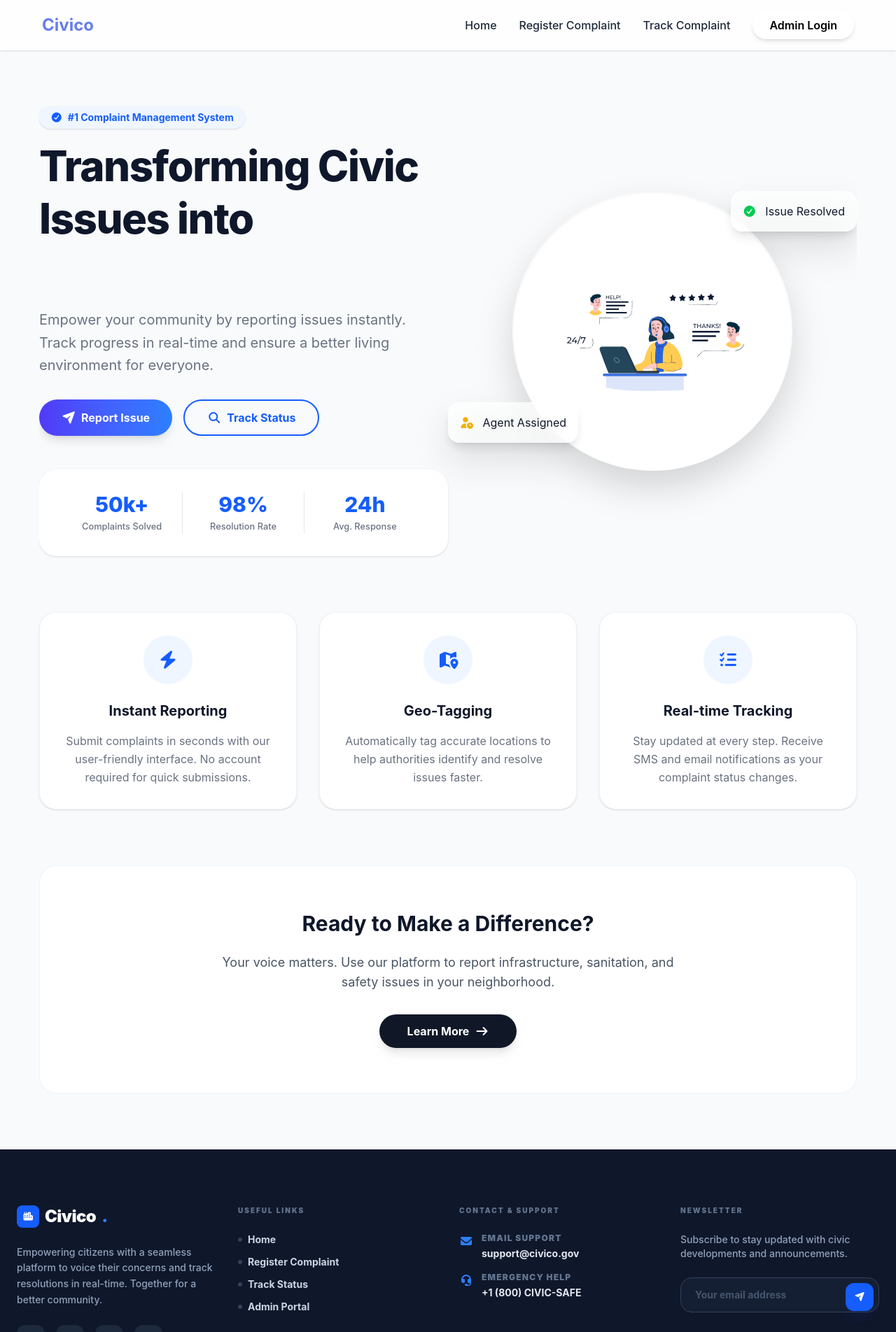
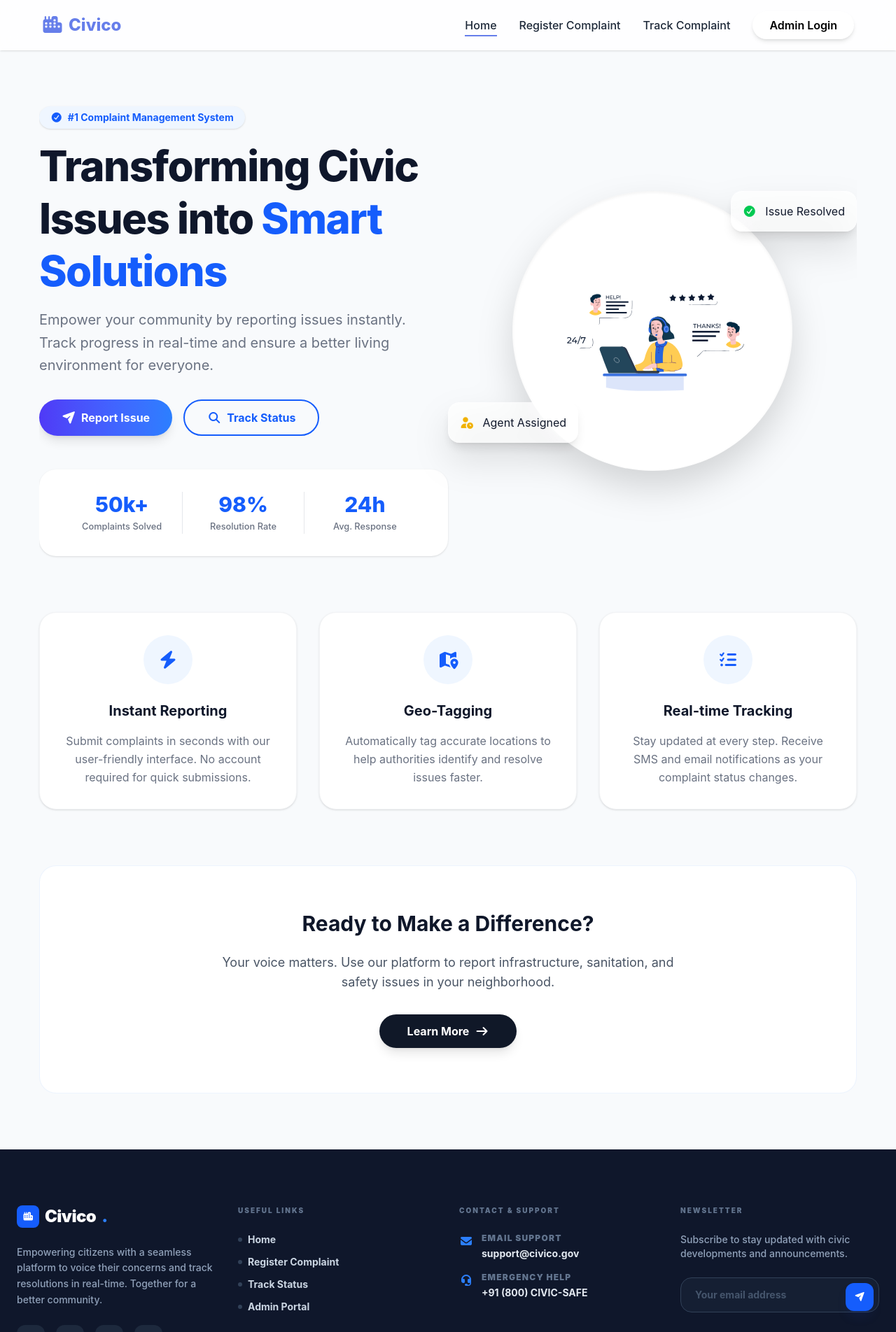
Before and after one commit to ompatalbansi/civico, a React (Vite) app: page /home in a window 1280 px wide. Shown: the top 1904 px of the page at 70% size. Built offline with nearby package versions, Linux system fonts and the light colour scheme.

Commit message:
fixed ui of navbar component

```diff
--- a/src/components/Footer.jsx
+++ b/src/components/Footer.jsx
@@ -63,7 +63,7 @@ function Footer() {
                                 <i className="fas fa-headset text-blue-500 mt-1"></i>
                                 <div>
                                     <p className="text-xs font-black text-slate-500 uppercase tracking-widest mb-1">Emergency Help</p>
-                                    <p className="text-sm font-bold text-slate-200">+1 (800) CIVIC-SAFE</p>
+                                    <p className="text-sm font-bold text-slate-200">+91 (800) CIVIC-SAFE</p>
                                 </div>
                             </div>
                         </div>
--- a/src/pages/home.jsx
+++ b/src/pages/home.jsx
@@ -13,7 +13,7 @@ function Home() {
                         <i className="fas fa-check-circle mr-1"></i> #1 Complaint Management System
                     </span>
                     <h1 className="text-5xl lg:text-6xl font-extrabold mb-4 leading-tight text-slate-900 tracking-tight">
-                        Transforming Civic Issues into <span className="bg-gradient-to from-[#393c9f] to-blue-600 bg-clip-text text-transparent">Smart Solutions</span>
+                        Transforming Civic Issues into <span className="bg-clip-text text-blue-600">Smart Solutions</span>
                     </h1>
                     <p className="text-xl text-gray-500 mb-8 leading-relaxed max-w-xl">
                         Empower your community by reporting issues instantly. Track progress in real-time and ensure a better living environment for everyone.
--- a/src/pages/navbar.jsx
+++ b/src/pages/navbar.jsx
@@ -1,38 +1,49 @@
-import { useState } from 'react'
-import { Link } from 'react-router-dom'
-import { useToast } from '../context/ToastContext'
+import {useEffect} from 'react';
+import { Link,useLocation } from 'react-router-dom';
+import { useToast } from '../context/ToastContext';
 
 function Navbar(props) {
     const { addToast } = useToast();
+    const location = useLocation();
 
     return (
         <nav className="w-full sticky top-0 z-100 py-4 bg-white/80 backdrop-blur-md shadow-sm">
             <div className="max-w-[1200px] mx-auto flex justify-between items-center px-5">
                 <div
-                    className="text-2xl font-bold text-[#667eea] cursor-pointer transition-colors duration-300 hover:text-[#764ba2]"
+                    className="text-2xl font-extrabold text-[#667eea] cursor-pointer transition-colors duration-300 hover:text-[#764ba2]"
                     onClick={() => window.location.href = '/'}
-                >
+                > <i class="fa-solid fa-city mr-2"></i>
                     Civico
                 </div>
                 <div className="flex items-center gap-8">
-                    <Link to="/home" className="no-underline text-gray-800 font-medium transition-colors duration-300 relative hover:text-[#667eea] group">
+
+                    <Link to="/home" className="no-underline text-gray-800 font-medium transition-colors duration-300 relative hover:text-[#667eea] group" aria-disabled="false" >
                         Home
+                        { location.pathname=="/home"?<><span className="absolute -bottom-1 left-0 h-0.5 bg-[#667eea] w-full"></span></>:
                         <span className="absolute -bottom-1 left-0 w-0 h-0.5 bg-[#667eea] transition-all duration-300 group-hover:w-full"></span>
+                         }
                     </Link>
-                    <Link to="/register" className="no-underline text-gray-800 font-medium transition-colors duration-300 relative hover:text-[#667eea] group">
-                        Register Complaint
-                        <span className="absolute -bottom-1 left-0 w-0 h-0.5 bg-[#667eea] transition-all duration-300 group-hover:w-full"></span>
-                    </Link>
+
+                    {
+
+                            <Link to="/register" className="no-underline text-gray-800 font-medium transition-colors duration-300 relative hover:text-[#667eea] group">
+                                Register Complaint
+                                {location.pathname=="/register"?<><span className="absolute -bottom-1 left-0 h-0.5 bg-[#667eea] w-full"></span></>:
+                                <span className="absolute -bottom-1 left-0 w-0 h-0.5 bg-[#667eea] transition-all duration-300 group-hover:w-full"></span>
+                                }
+                            </Link>
+                    }
                     <Link to="/track" className="no-underline text-gray-800 font-medium transition-colors duration-300 relative hover:text-[#667eea] group">
                         Track Complaint
                         <span className="absolute -bottom-1 left-0 w-0 h-0.5 bg-[#667eea] transition-all duration-300 group-hover:w-full"></span>
                     </Link>
-                    <Link
+                    {location.pathname=="/"?<></>:<Link
                         to="/login"
                         className="bg-white text-black no-underline text-center px-6 py-2 rounded-full font-semibold transition-all duration-300 ease-in-out shadow-md hover:-translate-y-0.5 hover:text-[#f7f7f8] hover:bg-[#667eea] hover:shadow-xl"
                     >
                         Admin Login
                     </Link>
+                    }
                 </div>
             </div>
         </nav>
```
